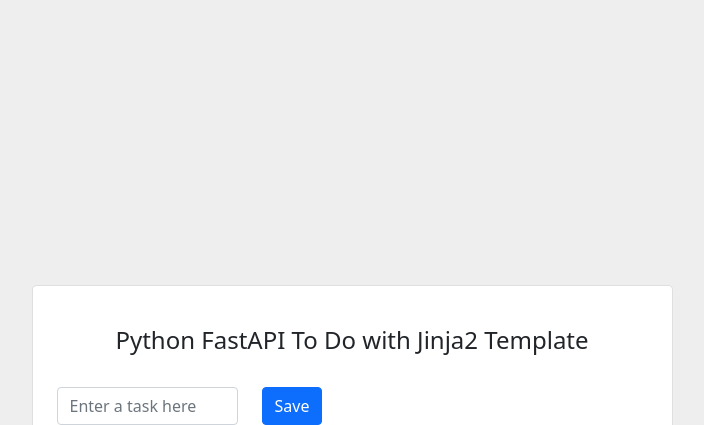
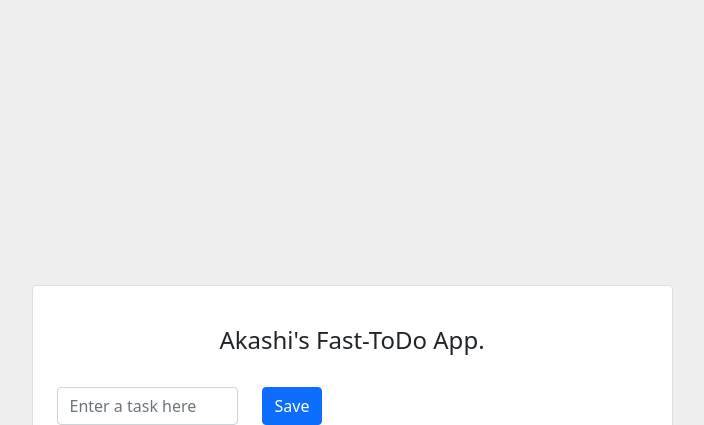
Before and after one commit to Akashii0/Fast-ToDo, a FastAPI app: page / in a window 1280 px wide. Shown: the top 425 px of the page, without its empty margins (288-992 px from the left). Run offline with FastAPI, Linux system fonts and the light colour scheme.

Commit message:
Updated index.html

```diff
--- a/templates/index.html
+++ b/templates/index.html
@@ -14,7 +14,7 @@
         <div class="card rounded-3">
           <div class="card-body p-4">
 
-            <h4 class="text-center my-3 pb-3">Python FastAPI To Do with Jinja2 Template</h4>
+            <h4 class="text-center my-3 pb-3">Akashi's Fast-ToDo App.</h4>
             <form class="row" action="/add" method="post">
               <div class="col-4">
                 <div class="form-outline">
```
